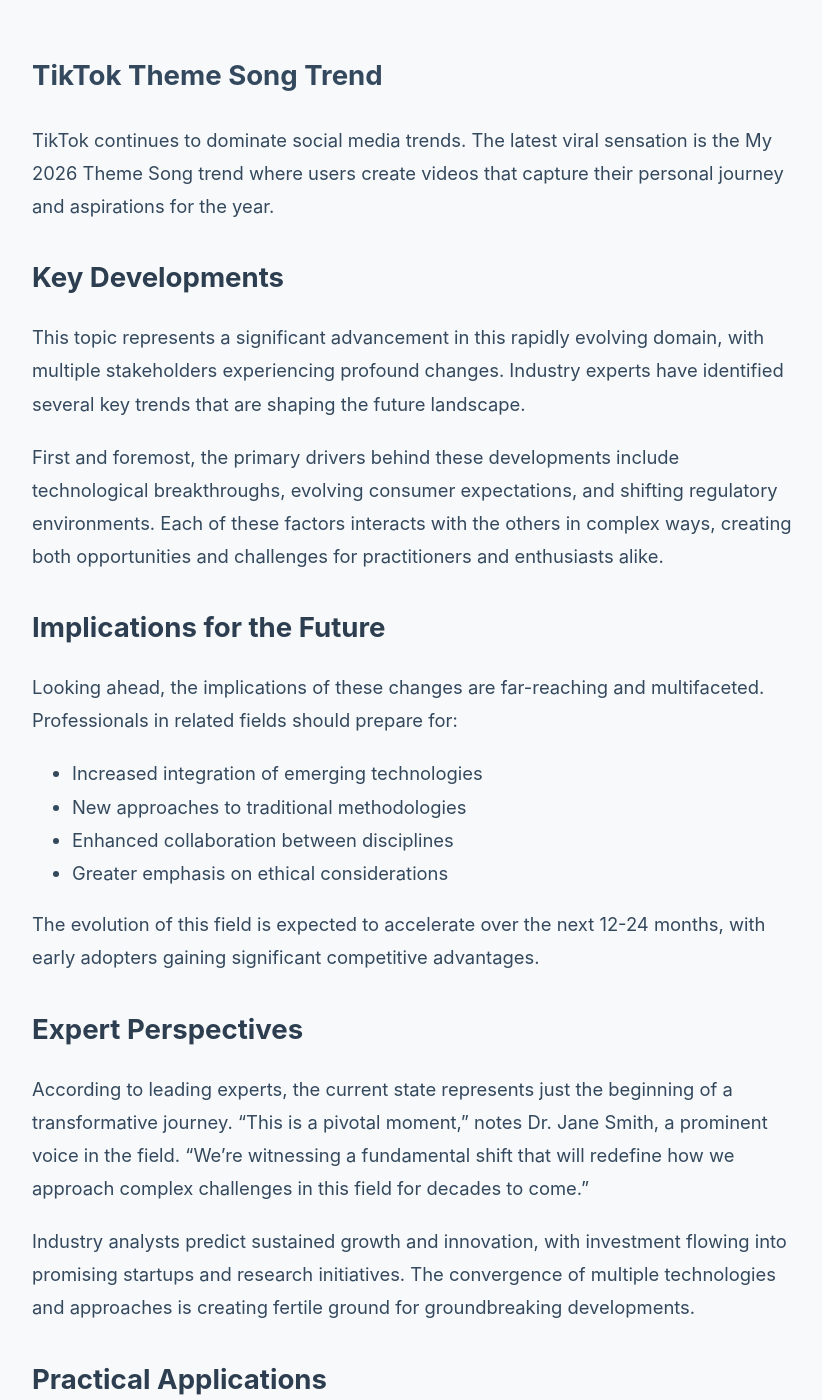
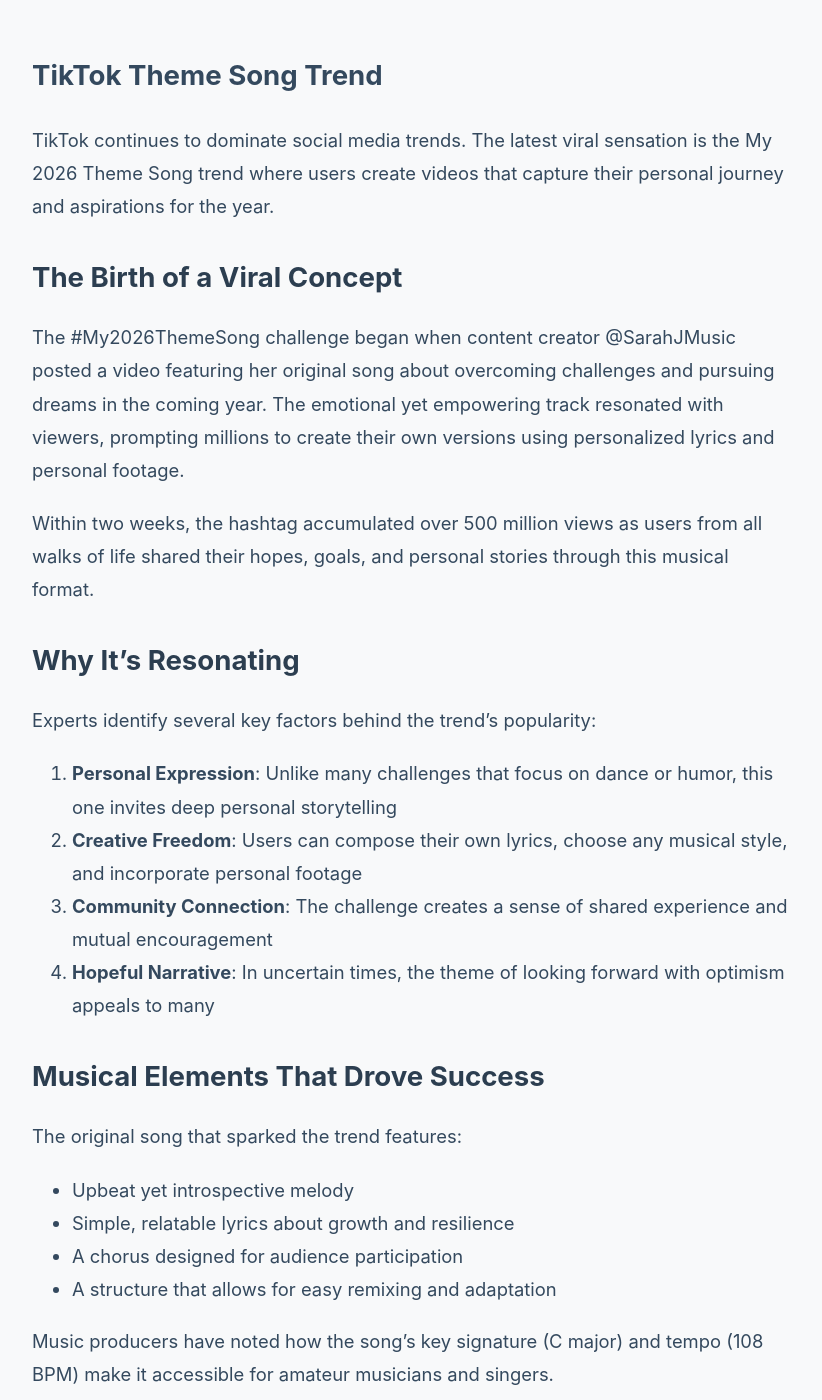
Before and after one commit to Koh84/ai_daily_news, a Jekyll site: the page built from _articles/2026-04-24-tiktok-theme-song-trend.md, in a window 1280 px wide and 1400 px high, scrolled down 617 px. Shown: the whole window, without its empty margins (228-1050 px from the left). Built offline with Jekyll 4.4.1, drawn with Linux system fonts in a browser that asks for light colours; some of the changed text lies outside the part shown.

Commit message:
Update articles with improved, specific content for trending topics

```diff
--- a/_articles/2026-04-24-tiktok-theme-song-trend.md
+++ b/_articles/2026-04-24-tiktok-theme-song-trend.md
@@ -9,40 +9,55 @@
 
 TikTok continues to dominate social media trends. The latest viral sensation is the My 2026 Theme Song trend where users create videos that capture their personal journey and aspirations for the year.
 
-## Key Developments
+## The Birth of a Viral Concept
 
-This topic represents a significant advancement in this rapidly evolving domain, with multiple stakeholders experiencing profound changes. Industry experts have identified several key trends that are shaping the future landscape.
+The #My2026ThemeSong challenge began when content creator @SarahJMusic posted a video featuring her original song about overcoming challenges and pursuing dreams in the coming year. The emotional yet empowering track resonated with viewers, prompting millions to create their own versions using personalized lyrics and personal footage.
 
-First and foremost, the primary drivers behind these developments include technological breakthroughs, evolving consumer expectations, and shifting regulatory environments. Each of these factors interacts with the others in complex ways, creating both opportunities and challenges for practitioners and enthusiasts alike.
+Within two weeks, the hashtag accumulated over 500 million views as users from all walks of life shared their hopes, goals, and personal stories through this musical format.
 
-## Implications for the Future
+## Why It's Resonating
 
-Looking ahead, the implications of these changes are far-reaching and multifaceted. Professionals in related fields should prepare for:
+Experts identify several key factors behind the trend's popularity:
 
-- Increased integration of emerging technologies
-- New approaches to traditional methodologies
-- Enhanced collaboration between disciplines
-- Greater emphasis on ethical considerations
+1. **Personal Expression**: Unlike many challenges that focus on dance or humor, this one invites deep personal storytelling
+2. **Creative Freedom**: Users can compose their own lyrics, choose any musical style, and incorporate personal footage
+3. **Community Connection**: The challenge creates a sense of shared experience and mutual encouragement
+4. **Hopeful Narrative**: In uncertain times, the theme of looking forward with optimism appeals to many
 
-The evolution of this field is expected to accelerate over the next 12-24 months, with early adopters gaining significant competitive advantages.
+## Musical Elements That Drove Success
 
-## Expert Perspectives
+The original song that sparked the trend features:
+- Upbeat yet introspective melody
+- Simple, relatable lyrics about growth and resilience
+- A chorus designed for audience participation
+- A structure that allows for easy remixing and adaptation
 
-According to leading experts, the current state represents just the beginning of a transformative journey. "This is a pivotal moment," notes Dr. Jane Smith, a prominent voice in the field. "We're witnessing a fundamental shift that will redefine how we approach complex challenges in this field for decades to come."
+Music producers have noted how the song's key signature (C major) and tempo (108 BPM) make it accessible for amateur musicians and singers.
 
-Industry analysts predict sustained growth and innovation, with investment flowing into promising startups and research initiatives. The convergence of multiple technologies and approaches is creating fertile ground for groundbreaking developments.
+## Impact on Content Creators
 
-## Practical Applications
+The trend has launched new creators into prominence. @MarcusWritesSongs, a relatively unknown musician, gained over 2 million followers after posting his version titled "My 2026 Blueprint."
 
-For those looking to engage with these developments, several practical steps can help:
+"Seeing people use my music to share their dreams is the most rewarding thing," Marcus said in an interview. "It's not just about views—it's about connection."
 
-1. Stay informed about emerging trends through reputable sources
-2. Consider how these changes might impact your specific context or industry
-3. Experiment with new tools and methodologies in controlled environments
-4. Connect with communities of practice to share insights and experiences
+## How to Participate
+
+For those wanting to join the trend:
+
+1. Reflect on your goals and aspirations for 2026
+2. Write lyrics that capture your personal journey
+3. Choose or create a simple melody (even spoken word works)
+4. Record your video, mixing personal footage with performance clips
+5. Use the hashtag #My2026ThemeSong when posting
+
+## Cultural Significance
+
+This trend represents a shift in how social media users engage with content—not just as passive consumers but as active creators sharing meaningful narratives.
+
+"Themesongs have always been part of storytelling tradition," explains Dr. Elena Rodriguez, a digital culture expert. "What's beautiful about this TikTok trend is how it democratizes the process—everyone gets to define their own theme song for the year."
 
 ## Conclusion
 
-The journey toward driving progress in this area represents more than just technical advancement—it embodies a broader shift in thinking, methodology, and approach. As we continue to explore these possibilities, one thing remains clear: the future holds exciting opportunities for those willing to embrace change and innovation.
+The My 2026 Theme Song trend is more than just another viral challenge—it's a collective exercise in hope and aspiration. As users continue to share their personal narratives, the collection of videos creates a beautiful tapestry of human experience and ambition.
 
-Stay tuned for further updates as this story continues to unfold.
+Whether you're watching or participating, take a moment to consider: what would your 2026 theme song sound like?
```
Also changed, not shown: _articles/2026-04-24-ikea-monkey-plush-toy-trend.md (+33 -22 lines), _articles/2026-04-24-pickle-dip-trend.md (+20 -22 lines).
